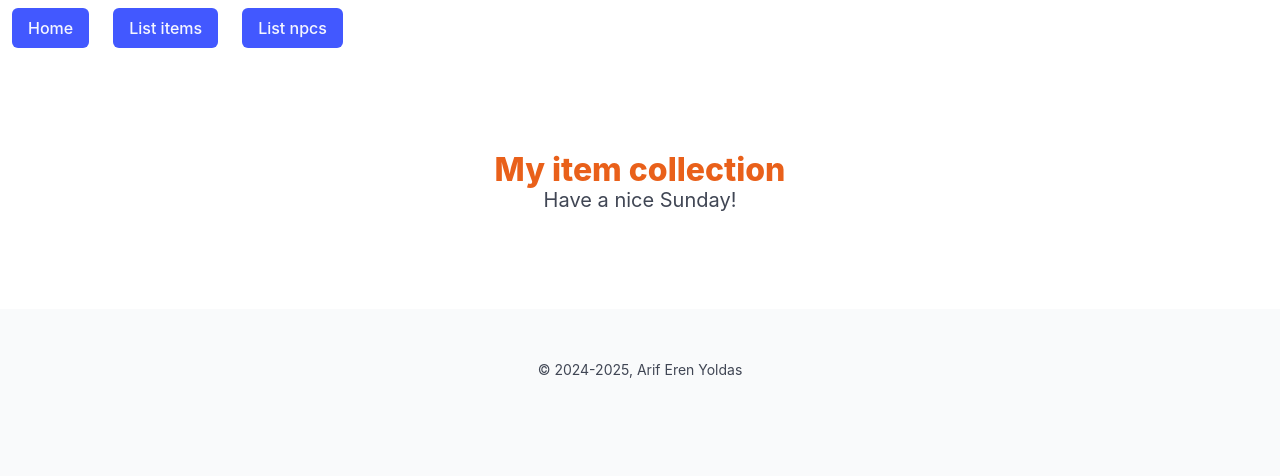
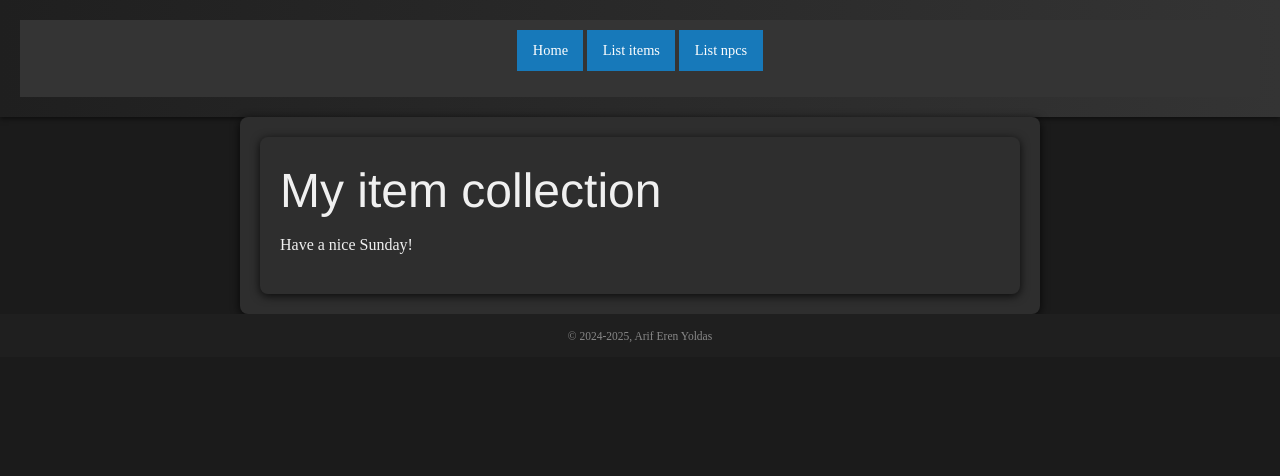
Before and after one commit to YOLD4S/CS50x_Final_Project, a Flask app: page / in a window 1280 px wide. Shown: the top 476 px of the page. Run offline with Flask 3, Linux system fonts and the light colour scheme; some libraries are stand-ins or nearby versions.

```diff
--- a/Website_Files/server.py
+++ b/Website_Files/server.py
@@ -23,6 +23,10 @@ def create_app():
     db_npc = NPCDatabase()
     db_npc.add_npc(NPC("AlihaSN", 10, False, 13, "images/SN.png"))
     db_npc.add_npc(NPC("AlihanSN", 100, True, 123, "images/SN.png"))
+    db_npc.add_npc(NPC("AlihaSN", 10, False, 13, "images/SN.png"))
+    db_npc.add_npc(NPC("AlihanSN", 100, True, 123, "images/SN.png"))
+    db_npc.add_npc(NPC("AlihaSN", 10, False, 13, "images/SN.png"))
+    db_npc.add_npc(NPC("AlihanSN", 100, True, 123, "images/SN.png"))
     app.config["db_npcs"] = db_npc
 
 
--- a/Website_Files/static/myitems.css
+++ b/Website_Files/static/myitems.css
@@ -1,6 +1,100 @@
-h1.title {
-    color: #e9601a;
+/* General Body Style */
+body {
+  font-family: 'Merriweather', serif;
+  background-color: #1b1b1b;
+  color: #f0f0f0;
+  margin: 0;
+  padding: 0;
+  line-height: 1.6;
 }
+
+/* Header */
+header {
+  background: linear-gradient(90deg, #1f1f1f, #343434);
+  color: #e5c07b;
+  padding: 20px;
+  text-align: center;
+  box-shadow: 0 2px 5px rgba(0, 0, 0, 0.5);
+}
+
+header h1 {
+  font-family: 'Cinzel', serif;
+  font-size: 2.5rem;
+  margin: 0;
+}
+
+/* Links */
+a {
+  color: #e5c07b;
+  text-decoration: none;
+}
+
+a:hover {
+  color: #d19a66;
+  text-decoration: underline;
+}
+
+/* Navigation Bar */
+nav {
+  background-color: #343434;
+  padding: 10px;
+  text-align: center;
+}
+
+nav a {
+  color: #f0f0f0;
+  margin: 0 15px;
+  padding: 5px 10px;
+  border-radius: 5px;
+  transition: all 0.3s ease;
+}
+
+nav a:hover {
+  background-color: #444;
+  color: #e5c07b;
+}
+
+/* Content Section */
+section {
+  padding: 20px;
+  max-width: 800px;
+  margin: auto;
+  background-color: #2e2e2e;
+  border-radius: 8px;
+  box-shadow: 0 2px 10px rgba(0, 0, 0, 0.8);
+}
+
+/* Table Styling */
+table {
+  width: 100%;
+  border-collapse: collapse;
+  margin: 20px 0;
+  background-color: #2b2b2b;
+}
+
+table th, table td {
+  border: 1px solid #444;
+  padding: 10px;
+  text-align: left;
+}
+
+table th {
+  background-color: #3b3b3b;
+  color: #e5c07b;
+}
+
+table tr:nth-child(even) {
+  background-color: #252525;
+}
+
+/* Footer */
 footer {
-    text-align: center;
+  text-align: center;
+  padding: 10px;
+  background: #1f1f1f;
+  color: #888;
+  font-size: 0.9rem;
+  position: relative;
+  bottom: 0;
+  width: 100%;
 }
--- a/Website_Files/templates/layout.html
+++ b/Website_Files/templates/layout.html
@@ -4,8 +4,7 @@
     <meta charset="utf-8"/>
     <meta name="viewport" content="width=device-width, initial-scale=1"/>
     <title>My items - {% block title %}{% endblock %}</title>
-    <link rel="stylesheet"
-          href="https://cdn.jsdelivr.net/npm/bulma@1.0.2/css/bulma.min.css"/>
+    <link rel="stylesheet" href="https://cdn.jsdelivr.net/npm/foundation-sites@6.7.5/dist/css/foundation.min.css">
     <link rel="stylesheet"
           href="{{ url_for('static', filename='myitems.css') }}"/>
   </head>
```
